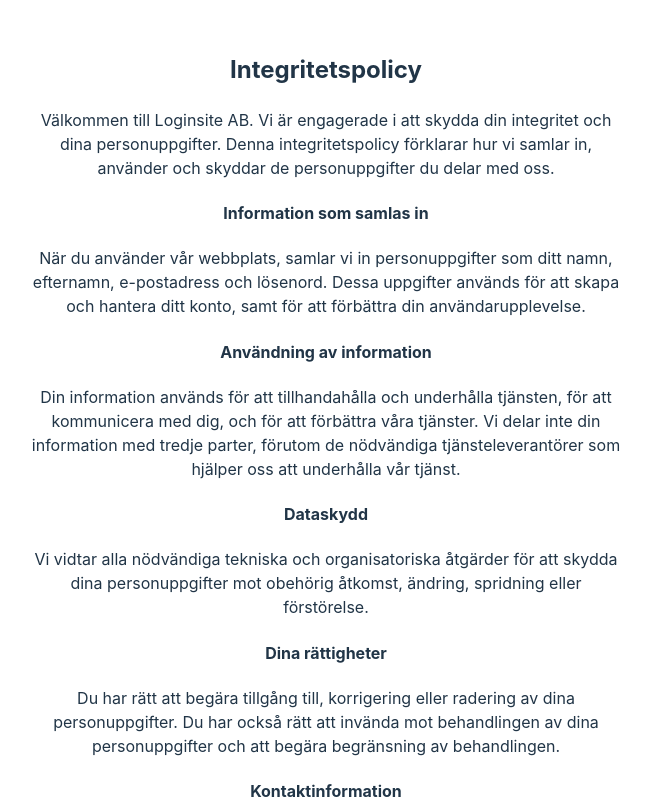
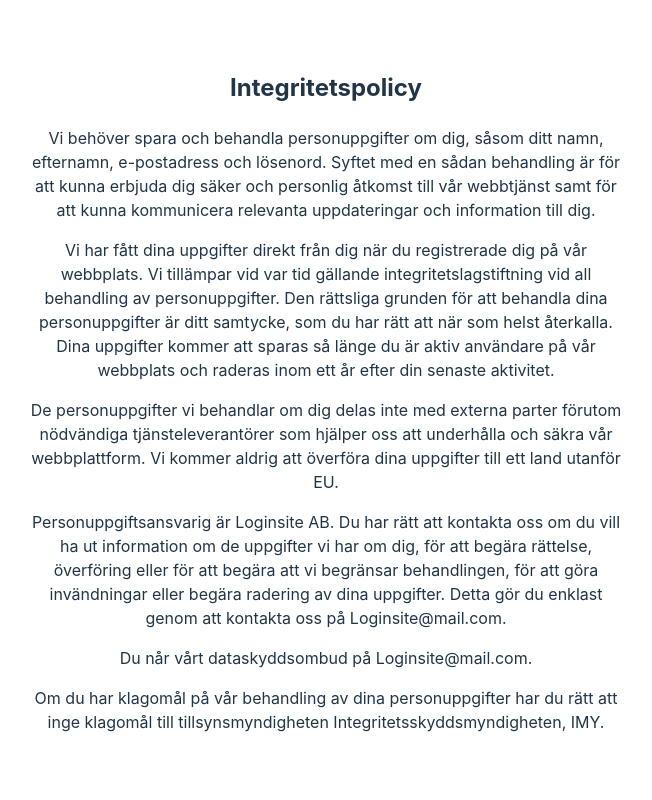
Before and after one commit to cwacode/login-site, a Vue app in the folder frontend/: page /privacy-policy in a window 1280 px wide. Shown: the top 800 px of the page, without its empty margins (314-966 px from the left). Built offline with nearby package versions, Linux system fonts and the light colour scheme.

Commit message:
changed privacy policy added register

```diff
--- a/frontend/src/components/PrivacyPolicy.vue
+++ b/frontend/src/components/PrivacyPolicy.vue
@@ -1,27 +1,16 @@
 <template>
     <div class="privacy-policy">
       <h2>Integritetspolicy</h2>
-      <p>
-
-Välkommen till Loginsite AB. Vi är engagerade i att skydda din integritet och dina personuppgifter. Denna integritetspolicy förklarar hur vi samlar in, använder och skyddar de personuppgifter du delar med oss.
-
-<h4>Information som samlas in</h4>
-När du använder vår webbplats, samlar vi in personuppgifter som ditt namn, efternamn, e-postadress och lösenord. Dessa uppgifter används för att skapa och hantera ditt konto, samt för att förbättra din användarupplevelse.
-
-<h4>Användning av information</h4>
-Din information används för att tillhandahålla och underhålla tjänsten, för att kommunicera med dig, och för att förbättra våra tjänster. Vi delar inte din information med tredje parter, förutom de nödvändiga tjänsteleverantörer som hjälper oss att underhålla vår tjänst.
-
-<h4>Dataskydd</h4>
-Vi vidtar alla nödvändiga tekniska och organisatoriska åtgärder för att skydda dina personuppgifter mot obehörig åtkomst, ändring, spridning eller förstörelse.
-
-<h4>Dina rättigheter</h4>
-Du har rätt att begära tillgång till, korrigering eller radering av dina personuppgifter. Du har också rätt att invända mot behandlingen av dina personuppgifter och att begära begränsning av behandlingen.
-
-<h4>Kontaktinformation</h4>
-För frågor om denna policy eller dina personuppgifter, kontakta oss på Loginsite@mail.com eller vårt dataskyddsombud på Loginsite@mail.com.
-
-<h4>Ändringar i policyn</h4>
-Denna integritetspolicy kan uppdateras från tid till annan, och den senaste versionen finns alltid tillgänglig på vår webbplats.</p>
+      <p>Vi behöver spara och behandla personuppgifter om dig, såsom ditt namn, efternamn, e-postadress och lösenord. Syftet med en sådan behandling är för att kunna erbjuda dig säker och personlig åtkomst till vår webbtjänst samt för att kunna kommunicera relevanta uppdateringar och information till dig.
+</p>
+      <p>Vi har fått dina uppgifter direkt från dig när du registrerade dig på vår webbplats. Vi tillämpar vid var tid gällande integritetslagstiftning vid all behandling av personuppgifter. Den rättsliga grunden för att behandla dina personuppgifter är ditt samtycke, som du har rätt att när som helst återkalla. Dina uppgifter kommer att sparas så länge du är aktiv användare på vår webbplats och raderas inom ett år efter din senaste aktivitet.
+</p>
+      <p>De personuppgifter vi behandlar om dig delas inte med externa parter förutom nödvändiga tjänsteleverantörer som hjälper oss att underhålla och säkra vår webbplattform. Vi kommer aldrig att överföra dina uppgifter till ett land utanför EU.
+</p>
+      <p>Personuppgiftsansvarig är Loginsite AB. Du har rätt att kontakta oss om du vill ha ut information om de uppgifter vi har om dig, för att begära rättelse, överföring eller för att begära att vi begränsar behandlingen, för att göra invändningar eller begära radering av dina uppgifter. Detta gör du enklast genom att kontakta oss på Loginsite@mail.com.
+</p>
+      <p>Du når vårt dataskyddsombud på Loginsite@mail.com.</p>
+      <p>Om du har klagomål på vår behandling av dina personuppgifter har du rätt att inge klagomål till tillsynsmyndigheten Integritetsskyddsmyndigheten, IMY.</p>
     </div>
   </template>
 
```
Also changed, not shown: frontend/Register.txt (added).
